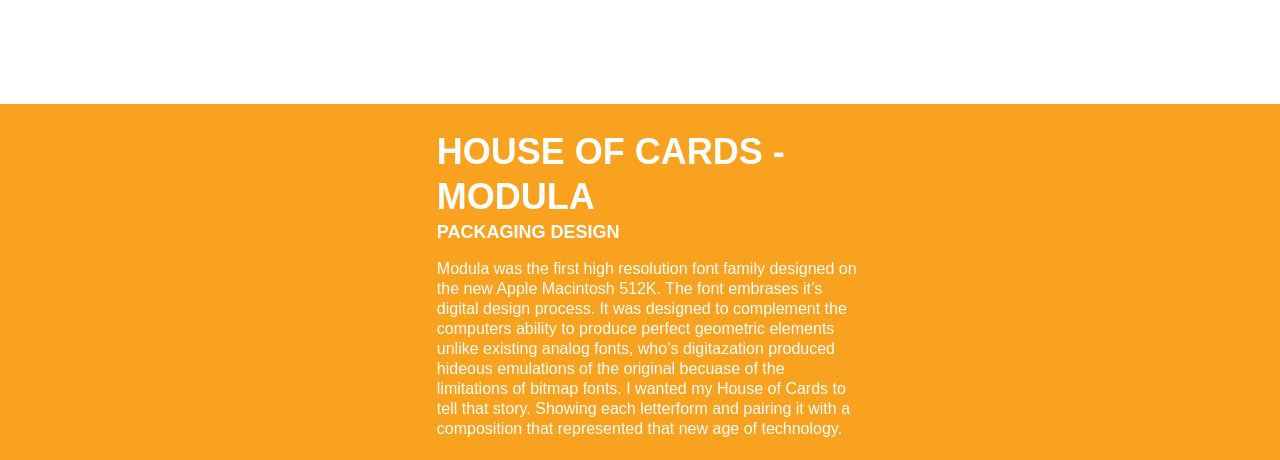
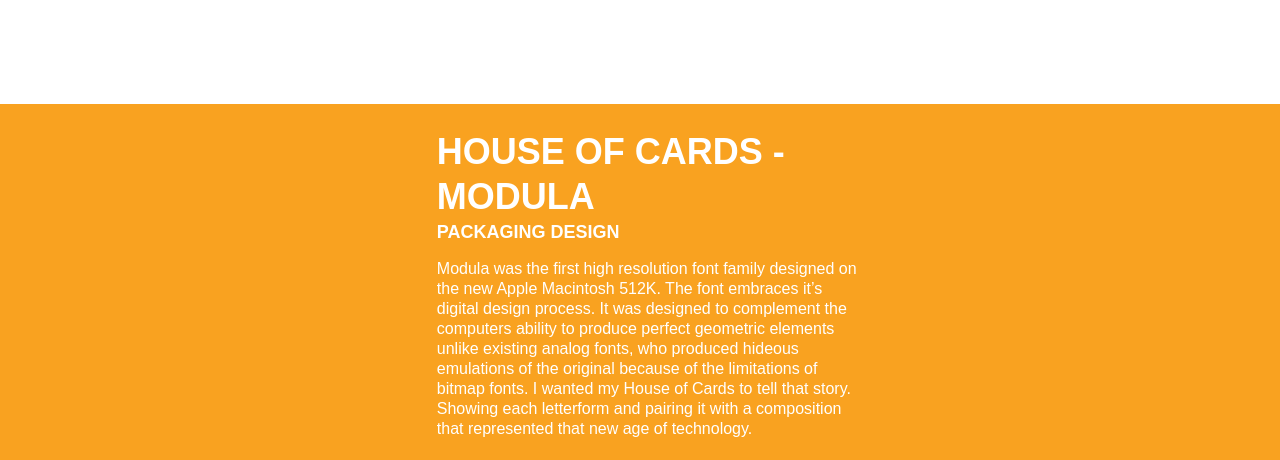
Before and after one commit to MattCatz/heidikieff.github.io, a Jekyll site: the page built from _projects/house-of-cards.md, in a window 1280 px wide and 900 px high, scrolled down 855 px, cut to the strip 0-460 px from the top of the window. Built offline with Jekyll 4.4.1, drawn with Linux system fonts in a browser that asks for light colours; nearby versions of some CDN libraries; some web fonts are replaced.

Commit message:
spelling changes

```diff
--- a/_projects/house-of-cards.md
+++ b/_projects/house-of-cards.md
@@ -7,4 +7,4 @@
 
 #### PACKAGING DESIGN
 
-Modula was the first high resolution font family designed on the new Apple Macintosh 512K. The font embrases it's digital design process. It was designed to complement the computers ability to produce perfect geometric elements unlike existing analog fonts, who's digitazation produced hideous emulations of the original becuase of the limitations of bitmap fonts. I wanted my House of Cards to tell that story. Showing each letterform and pairing it with a composition that represented that new age of technology.
+Modula was the first high resolution font family designed on the new Apple Macintosh 512K. The font embraces it's digital design process. It was designed to complement the computers ability to produce perfect geometric elements unlike existing analog fonts, who produced hideous emulations of the original because of the limitations of bitmap fonts. I wanted my House of Cards to tell that story. Showing each letterform and pairing it with a composition that represented that new age of technology.
```
